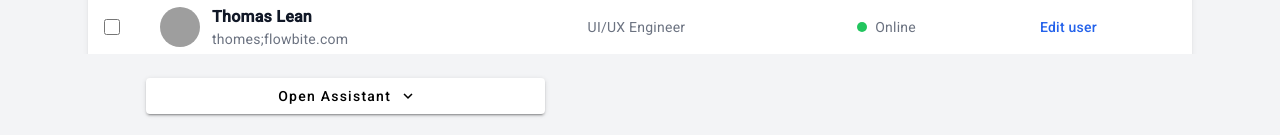
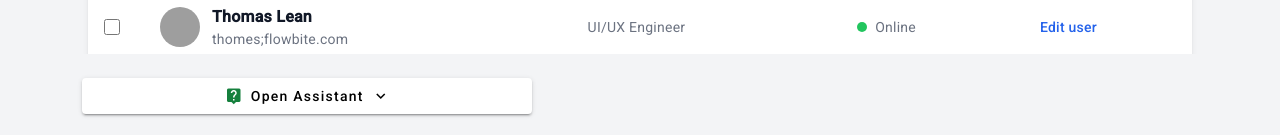
Before and after one commit to bob1457/rentalmaster, an Angular app: page /manage in a window 1280 px wide. Shown: the part 702-837 px from the top of the page. Built offline with nearby package versions, Linux system fonts and the light colour scheme; grey boxes are pictures that could not be loaded.

Commit message:
Refactor Assistant UI element

```diff
--- a/src/app/assistant/assistant.component.html
+++ b/src/app/assistant/assistant.component.html
@@ -1,8 +1,9 @@
 <!-- <p>assistant works!</p>-->
-<section  class="container w-full md:w-[80%] mx-auto">
+<section  class="container w-full lg:w-[90%] mx-auto">
 
     <div class="p-2 mb-4 ml-[10px]">
         <button class="w-[98%] md:w-[40%]"  mat-raised-button (click) ="assitOpenClose()" >
+            <mat-icon class="text-green-700"> live_help</mat-icon>
             @if(!openAssistant){
                 Open Assistant
                 <mat-icon iconPositionEnd>
@@ -17,7 +18,7 @@
         </button>
 
     </div>
-    <div *ngIf="openAssistant" class="p-2 ml-4 mb-8">
+    <div *ngIf="openAssistant" class="p-2 ml-4 mb-8 -mt-4">
         <!-- <div class="flex justify-start space-x-2">
             <div class="flex items-start mt-4 p-2 ml-[10px]">
                 <mat-icon class="text-green-700 text-3xl">settings</mat-icon>
--- a/src/app/manage/home/home.component.html
+++ b/src/app/manage/home/home.component.html
@@ -1,5 +1,6 @@
 <!-- <p>home works!</p> -->
 
+<div class="max-h-90vh overflow-y-auto">
     <section class="container w-full lg:w-[90%] mx-auto">
         <div class="flex space-x-2 mx-auto">
             <!-- <mat-icon class="text-orange-700">line_weight</mat-icon> -->
@@ -74,10 +75,10 @@
             </a>
         </div>
 
-    <div class="p-4 mt-0  overflow-y-auto">
+        <div class="p-4 mt-0 overflow-y-auto">
             <mat-tab-group  [@.disabled]="true">
                 <mat-tab>
-                <div class="scrollbar-thin grid grid-cols-1 p-4 pl-2 pr-2 w-full max-h-[300px] md:max-h-[360px]">
+                    <div class="scrollbar-thin grid grid-cols-1 p-4 pl-2 pr-2 w-full max-h-[280px] md:max-h-[360px]">
                         <ng-template  mat-tab-label>
                             <mat-icon class="mt-[14px] text-red-500">view_list</mat-icon>
                             <span class="font-semibold"><span class="hidden md:inline">Rental</span> Listing</span>
@@ -272,6 +273,7 @@
 
     </section>
     <app-assistant></app-assistant>
+</div>
 <!-- <footer class="bg-zinc-300 rounded-lg shadow md:hidden dark:bg-gray-900 fixed inset-x-0 bottom-0 w-full">
     <div class="w-full max-w-screen-xl mx-auto p-4">
         <div class="flex items-center justify-between">
```
Lines whose indentation alone changed are shown as unchanged.
